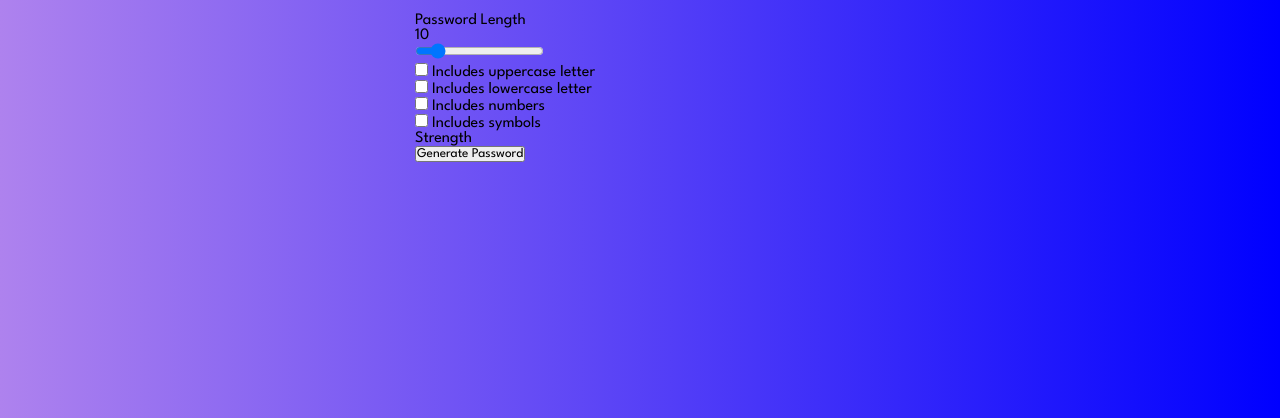
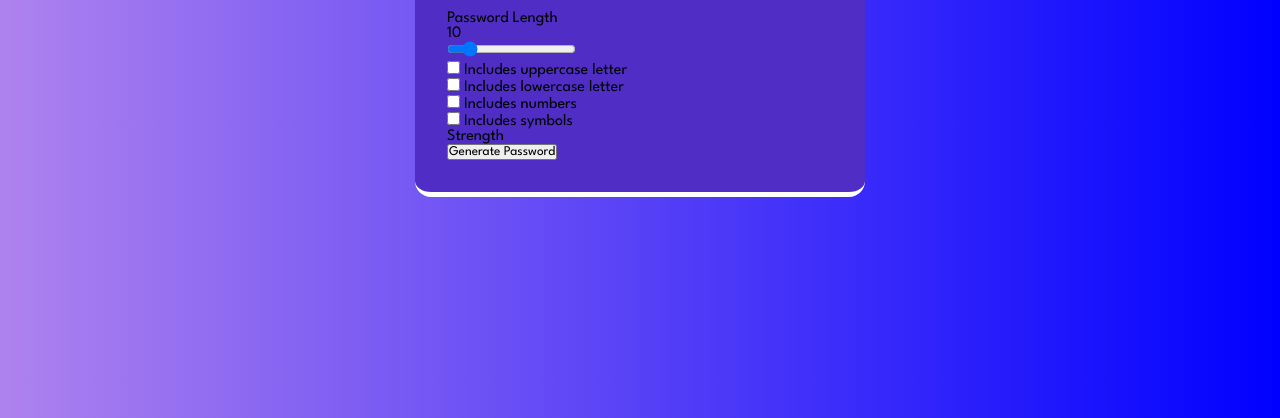
Before and after one commit to siddharthatomar33/web-development, a plain HTML site: page PASSWORDGENERATOR/index.html in a window 1280 px wide. Shown: the part 382-800 px from the top of the page. Drawn offline with Linux system fonts and the light colour scheme.

Commit message:
js practise

```diff
--- a/PASSWORDGENERATOR/styles.css
+++ b/PASSWORDGENERATOR/styles.css
@@ -81,3 +81,12 @@ h1{
     right:1.5rem;
     transform: translateY(-50%);
 }
+
+.input-container{
+    width: 100%;
+    background-color: rgb(80, 45, 196);
+    border-radius: 1rem;
+    padding: 2rem;
+    border-bottom: 0.35rem solid var(--pl-white)
+
+}
```
